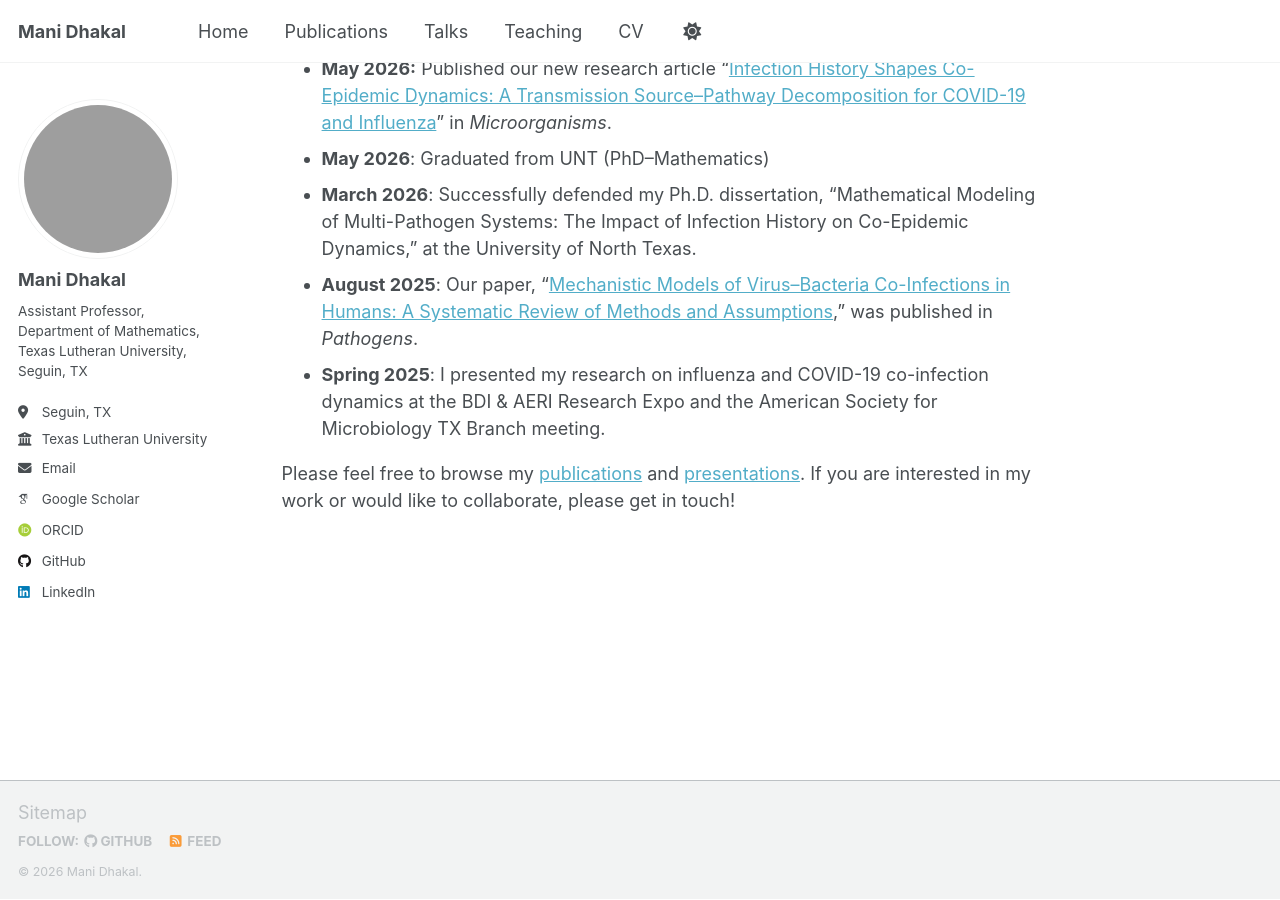
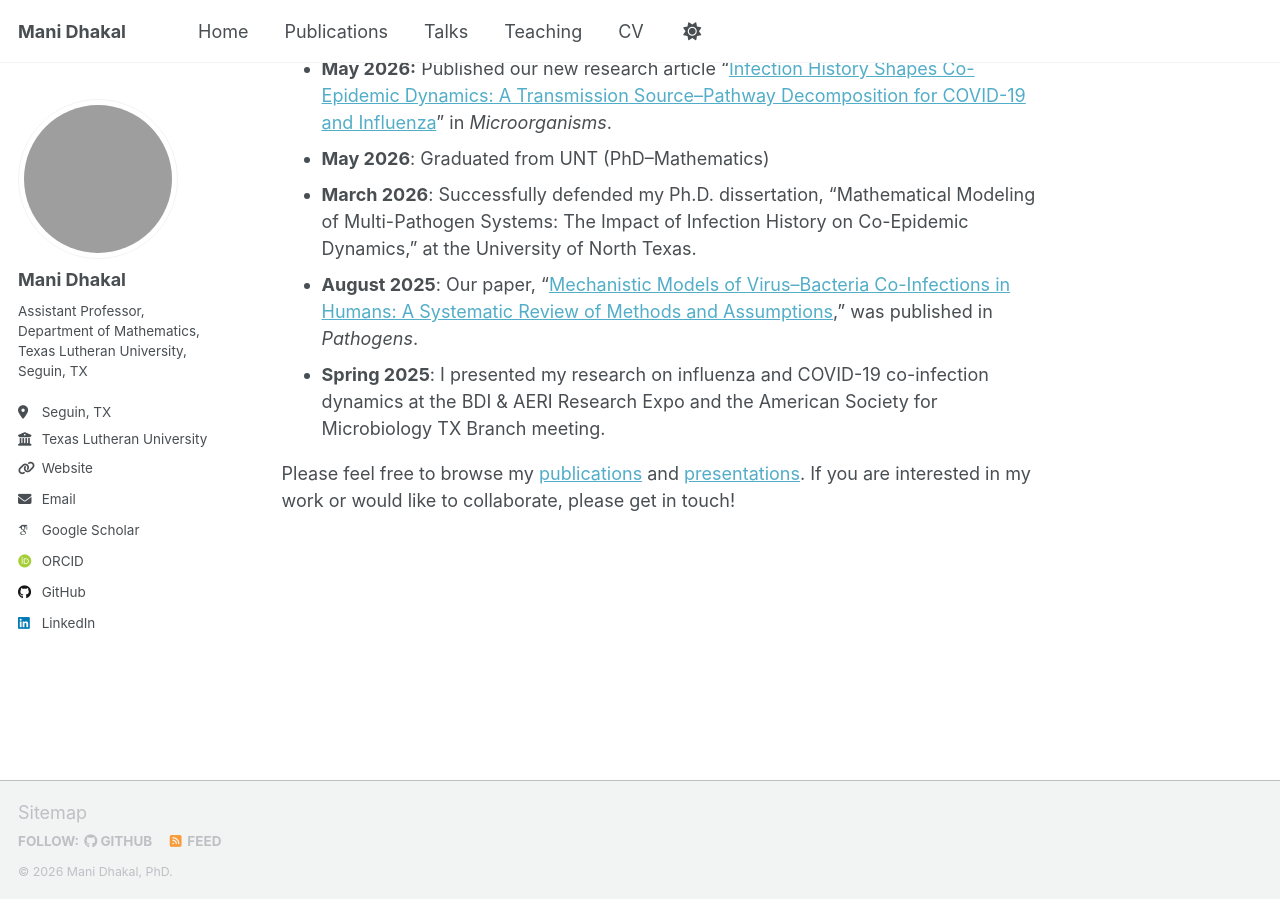
Before and after one commit to ManiDhakal/ManiDhakal.github.io, a Jekyll site: the page built from _pages/about.md, in a window 1280 px wide and 900 px high, scrolled down 1585 px. Built offline with Jekyll 4.4.1, drawn with Linux system fonts in a browser that asks for light colours; some web fonts are replaced; a script that is not in the unit is left out; part of the change alters nothing that is shown.

Commit message:
Update _config.yml

```diff
--- a/_config.yml
+++ b/_config.yml
@@ -11,7 +11,7 @@ locale                   : "en-US"
 site_theme               : "default" # Currently available options are "default", "air"
 title                    : "Mani Dhakal"
 title_separator          : "-"
-name                     : &name "Mani Dhakal"
+name                     : &name "Mani Dhakal, PhD"
 description              : Assistant Professor – Department of Mathematics, Texas Lutheran University, Seguin TX   # Update this with a general description of your site, this is the default if not overridden by a page
 url                      : https://ManiDhakal.github.io # The base hostname & protocol for your site e.g. "https://[your GitHub username].github.io",
                                                            # or if you already have some other page hosted on Github then use "https://[your GitHub username].github.io/[Your Repo Name]"
@@ -29,8 +29,8 @@ author:
   bio              : "Assistant Professor, <br>Department of Mathematics, <br>Texas Lutheran University, <br>Seguin, TX"
   location         : "Seguin, TX"
   employer         : "Texas Lutheran University"
-  uri              : # URL
-  email            : "MDhakal@tlu.edu"
+  uri              : "https://www.tlu.edu/people/mani-dhakal/"
+  email            : "mdhakal@tlu.edu"
 
   # Academic websites
   academia         : # URL
```
